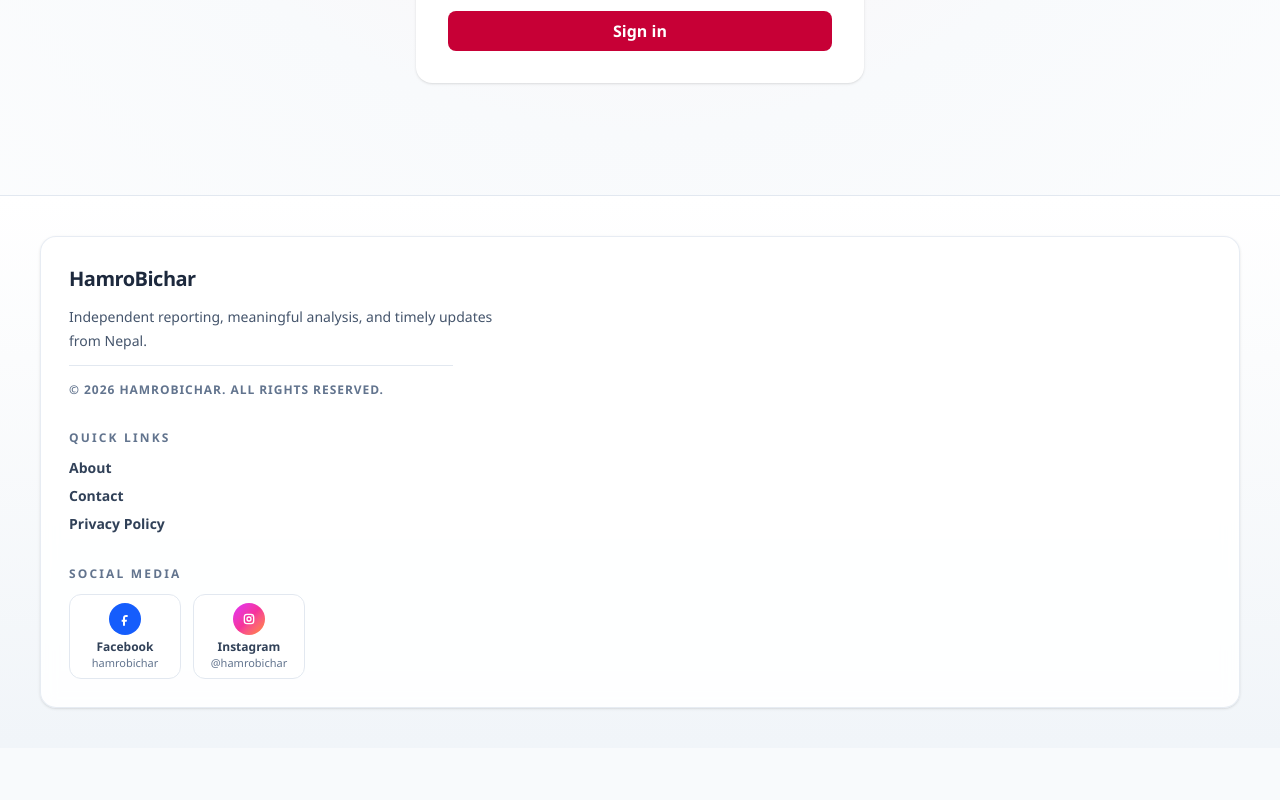
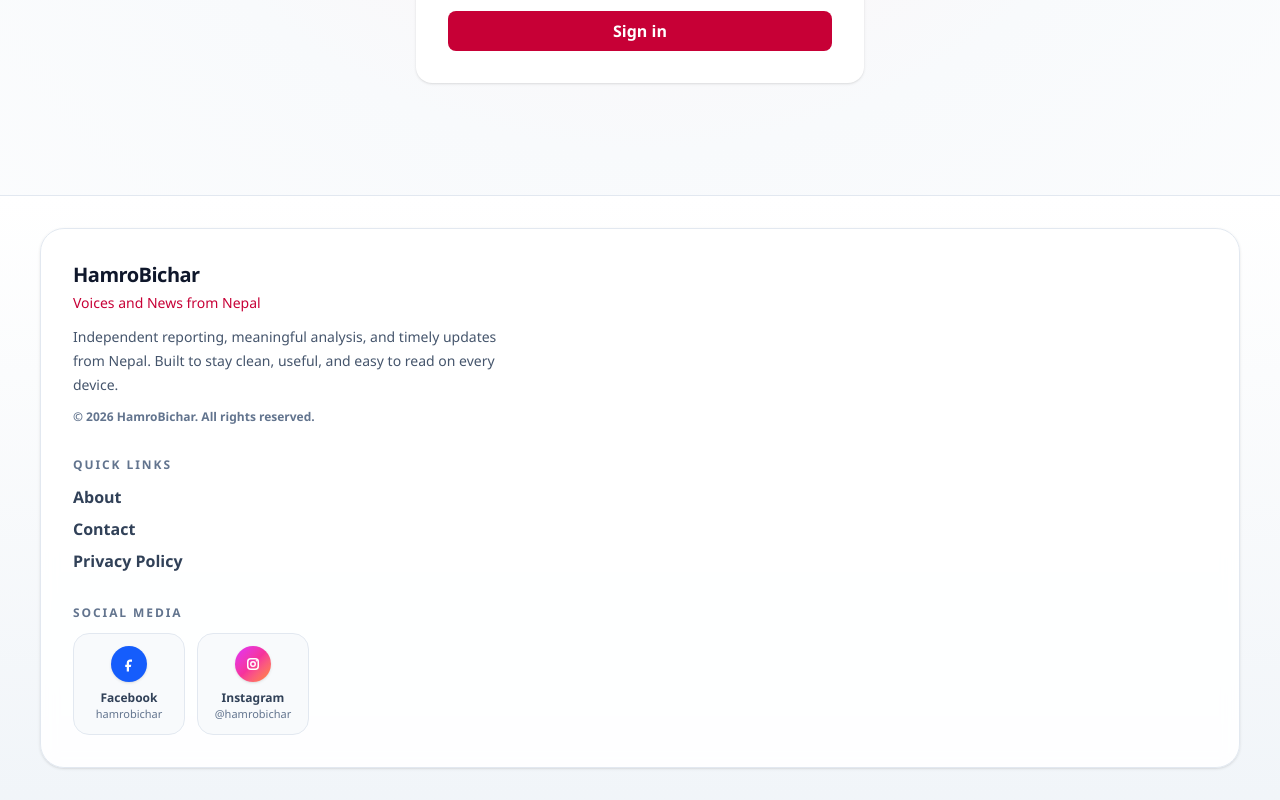
Before and after one commit to chapter-ranjeet/HamroBichar, a Next.js app in the folder frontend/: page /master in a window 1280 px wide. Shown: the part 430-1230 px from the top of the page. Before the commit the page ends 1178 px from the top, so only its background shows below. Built offline with nearby package versions, Linux system fonts and the light colour scheme; no server answers.

Commit message:
Polish footer layout and fix Tailwind classes

```diff
--- a/frontend/src/components/Footer.tsx
+++ b/frontend/src/components/Footer.tsx
@@ -3,22 +3,25 @@ import Link from "next/link";
 export default function Footer() {
   return (
     <footer className="mt-16 border-t border-slate-200 bg-linear-to-b from-white via-slate-50 to-slate-100">
-      <div className="w-full px-4 py-10 sm:px-6 lg:px-10">
-        <div className="rounded-2xl border border-slate-200/80 bg-white/90 p-5 shadow-sm backdrop-blur-sm sm:p-7">
-          <div className="grid gap-8 text-sm text-slate-600 md:grid-cols-[1.35fr,1fr,1fr]">
+      <div className="w-full px-4 py-8 sm:px-6 lg:px-10">
+        <div className="rounded-3xl border border-slate-200 bg-white/90 p-5 shadow-sm backdrop-blur-sm sm:p-6 lg:p-8">
+          <div className="grid gap-8 md:grid-cols-[1.3fr,1fr,1fr] md:items-start">
             <div className="space-y-3">
-              <p className="text-xl font-black tracking-tight text-slate-800">HamroBichar</p>
+              <div>
+                <p className="text-xl font-black tracking-tight text-slate-900">HamroBichar</p>
+                <p className="mt-1 text-sm font-medium text-rose-700">Voices and News from Nepal</p>
+              </div>
               <p className="max-w-md text-sm leading-6 text-slate-600">
-                Independent reporting, meaningful analysis, and timely updates from Nepal.
+                Independent reporting, meaningful analysis, and timely updates from Nepal. Built to stay clean,
+                useful, and easy to read on every device.
               </p>
-              <div className="h-px w-full max-w-sm bg-slate-200" />
-              <p className="pt-1 text-xs font-semibold uppercase tracking-[0.08em] text-slate-500">
+              <p className="text-xs font-semibold text-slate-500">
                 © {new Date().getFullYear()} HamroBichar. All rights reserved.
               </p>
             </div>
 
             <div className="space-y-3">
-              <p className="text-xs font-black uppercase tracking-[0.18em] text-slate-500">Quick Links</p>
+              <p className="text-xs font-black uppercase tracking-[0.16em] text-slate-500">Quick Links</p>
               <div className="flex flex-col items-start gap-2">
                 <Link href="/about" className="font-semibold text-slate-700 transition hover:text-rose-700">
                   About
@@ -33,21 +36,21 @@ export default function Footer() {
             </div>
 
             <div className="space-y-3">
-              <p className="text-xs font-black uppercase tracking-[0.18em] text-slate-500">Social Media</p>
-              <div className="flex flex-wrap items-start gap-3">
+              <p className="text-xs font-black uppercase tracking-[0.16em] text-slate-500">Social Media</p>
+              <div className="flex flex-wrap gap-3">
                 <a
                   href="https://www.facebook.com/profile.php?id=61565276758903"
                   target="_blank"
                   rel="noopener noreferrer"
-                  className="inline-flex min-w-28 flex-col items-center rounded-xl border border-slate-200 bg-white px-3 py-2 text-center transition hover:border-blue-300 hover:bg-blue-50"
+                  className="inline-flex min-w-28 flex-col items-center rounded-2xl border border-slate-200 bg-slate-50 px-3 py-3 text-center transition hover:-translate-y-0.5 hover:border-blue-300 hover:bg-blue-50"
                   aria-label="HamroBichar Facebook"
                 >
-                  <span className="inline-flex h-8 w-8 items-center justify-center rounded-full bg-blue-600 text-white">
-                    <svg viewBox="0 0 24 24" fill="currentColor" className="h-4 w-4" aria-hidden="true">
+                  <span className="inline-flex h-9 w-9 items-center justify-center rounded-full bg-blue-600 text-white shadow-sm">
+                    <svg viewBox="0 0 24 24" fill="currentColor" className="h-4.5 w-4.5" aria-hidden="true">
                       <path d="M13.5 9H16V6h-2.5C10.9 6 9 7.9 9 10.5V13H7v3h2v6h3v-6h2.4l.6-3H12v-2.5c0-.8.7-1.5 1.5-1.5Z" />
                     </svg>
                   </span>
-                  <span className="mt-1 text-xs font-bold text-slate-700">Facebook</span>
+                  <span className="mt-2 text-xs font-bold text-slate-700">Facebook</span>
                   <span className="text-[11px] text-slate-500">hamrobichar</span>
                 </a>
 
@@ -55,17 +58,17 @@ export default function Footer() {
                   href="https://www.instagram.com/hamrobichar/"
                   target="_blank"
                   rel="noopener noreferrer"
-                  className="inline-flex min-w-28 flex-col items-center rounded-xl border border-slate-200 bg-white px-3 py-2 text-center transition hover:border-pink-300 hover:bg-pink-50"
+                  className="inline-flex min-w-28 flex-col items-center rounded-2xl border border-slate-200 bg-slate-50 px-3 py-3 text-center transition hover:-translate-y-0.5 hover:border-pink-300 hover:bg-pink-50"
                   aria-label="HamroBichar Instagram"
                 >
-                  <span className="inline-flex h-8 w-8 items-center justify-center rounded-full bg-linear-to-br from-fuchsia-500 via-pink-500 to-orange-400 text-white">
-                    <svg viewBox="0 0 24 24" fill="none" className="h-4 w-4" aria-hidden="true">
+                  <span className="inline-flex h-9 w-9 items-center justify-center rounded-full bg-linear-to-br from-fuchsia-500 via-pink-500 to-orange-400 text-white shadow-sm">
+                    <svg viewBox="0 0 24 24" fill="none" className="h-4.5 w-4.5" aria-hidden="true">
                       <rect x="5" y="5" width="14" height="14" rx="4" stroke="currentColor" strokeWidth="2" />
                       <circle cx="12" cy="12" r="3" stroke="currentColor" strokeWidth="2" />
                       <circle cx="16.5" cy="7.5" r="1" fill="currentColor" />
                     </svg>
                   </span>
-                  <span className="mt-1 text-xs font-bold text-slate-700">Instagram</span>
+                  <span className="mt-2 text-xs font-bold text-slate-700">Instagram</span>
                   <span className="text-[11px] text-slate-500">@hamrobichar</span>
                 </a>
               </div>
```
